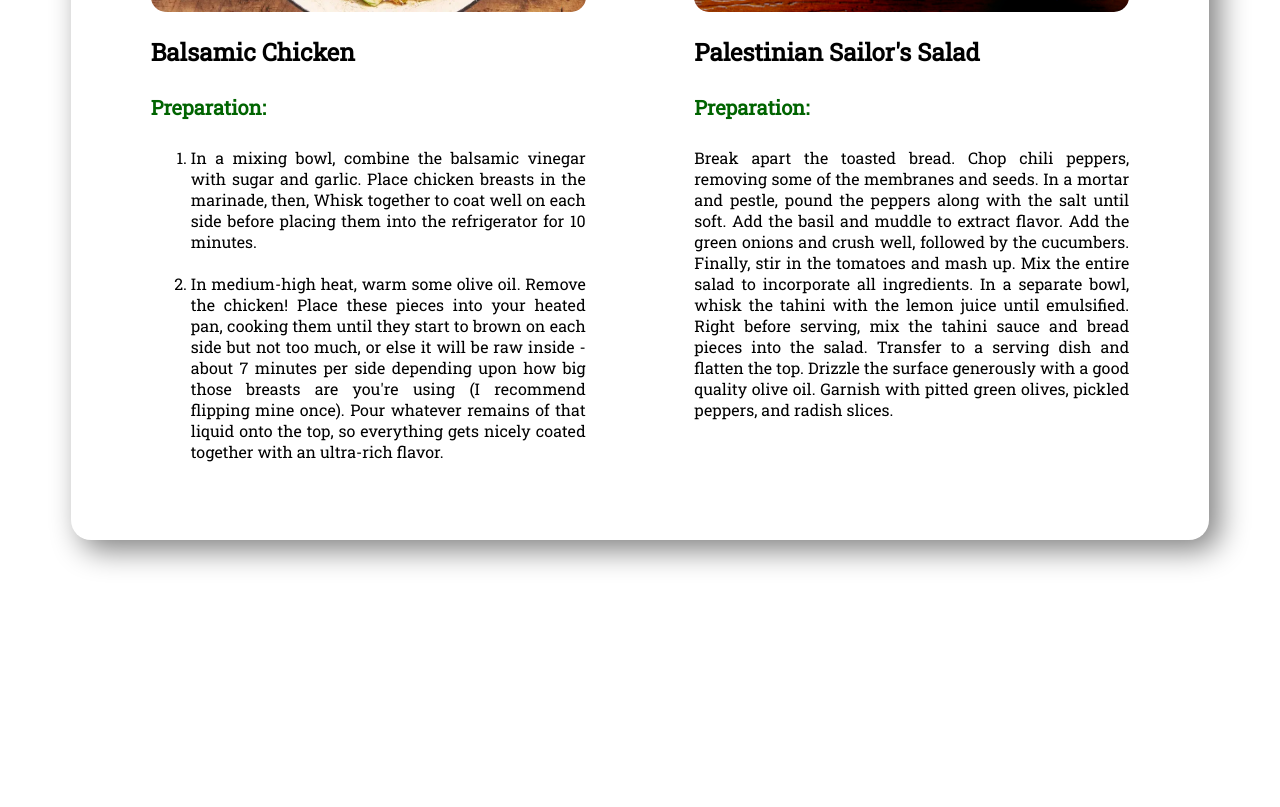
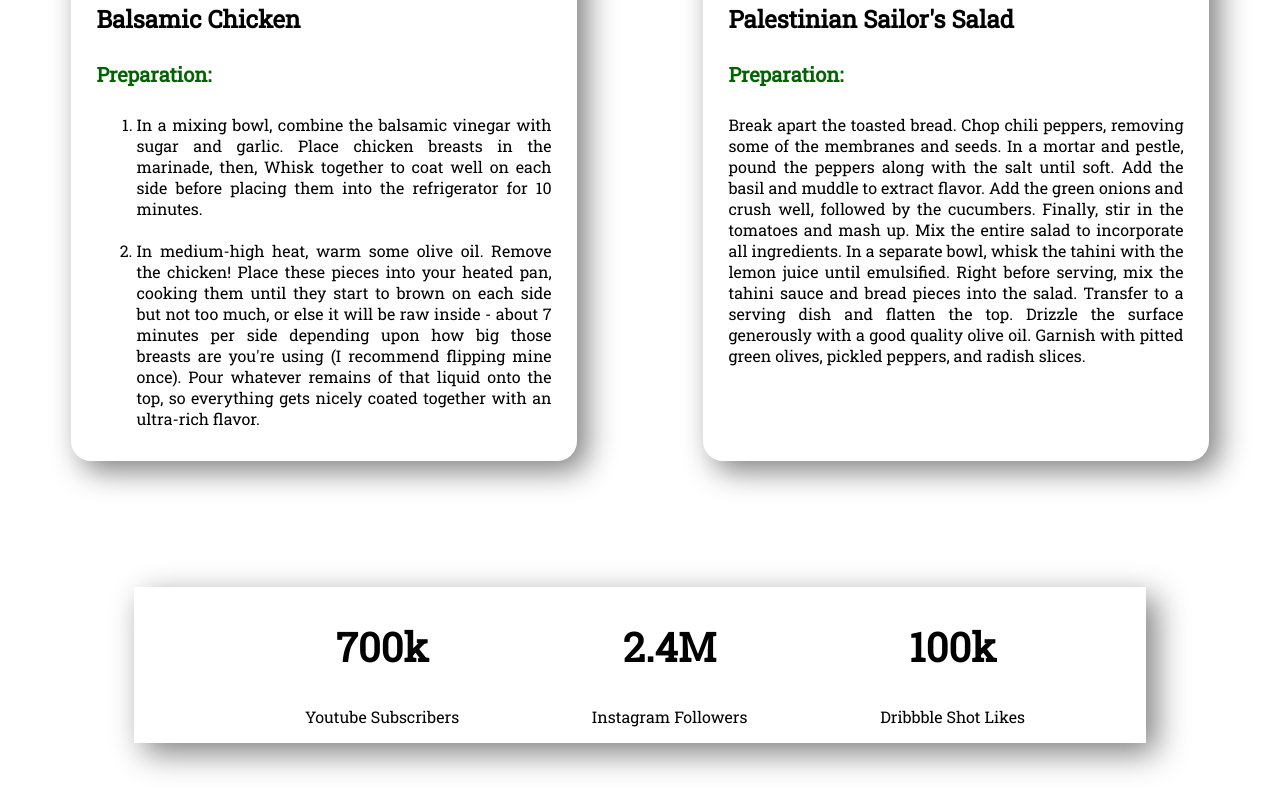
Before and after one commit to LaboneeAktar/practice-eat-healthy, a plain HTML site: page index.html in a window 1280 px wide. Shown: the part 1710-2517 px from the top of the page. Before the commit the page ends 2313 px from the top, so only its background shows below. Drawn offline with Linux system fonts and the light colour scheme.

Commit message:
third section add

```diff
--- a/index.html
+++ b/index.html
@@ -21,7 +21,7 @@
             <a class="order-food" href="https://www.youtube.com">Order Food</a>
         </div>
         <div class="half-width">
-            <img class="half-images" src="images/Aamir-Khan-1.jpg" alt="">
+            <img class="half-images" src="images/Aamir-Khan-1.png" alt="">
         </div>
     </section>
     <section class="myself flex-container">
@@ -50,8 +50,8 @@
                 almost like our own, shows some unique elements which make it special.</p>
         </div>
     </section>
-    <section class="flex-container food-box">
-        <div class="half-width">
+    <section class="flex-container">
+        <div class="food-box">
             <img class="recipie-image" src="images/food.png" alt="">
             <h2>Balsamic Chicken</h2>
             <h4>Preparation:</h4>
@@ -66,7 +66,7 @@
                     coated together with an ultra-rich flavor.</li>
             </ol>
         </div>
-        <div class="half-width">
+        <div class="food-box">
             <img class="recipie-image" src="images/salad.jpg" alt="">
             <h2>Palestinian Sailor's Salad</h2>
             <h4>Preparation:</h4>
@@ -77,7 +77,20 @@
                 with the lemon juice until emulsified. Right before serving, mix the tahini sauce and bread pieces into
                 the salad. Transfer to a serving dish and flatten the top. Drizzle the surface generously with a good
                 quality olive oil. Garnish with pitted green olives, pickled peppers, and radish slices.</p>
-
+        </div>
+    </section>
+    <section class="flex-container members">
+        <div class="likers">
+            <h1>700k</h1>
+            <p>Youtube Subscribers</p>
+        </div>
+        <div class="likers">
+            <h1>2.4M</h1>
+            <p>Instagram Followers</p>
+        </div>
+        <div class="likers">
+            <h1>100k</h1>
+            <p>Dribbble Shot Likes</p>
         </div>
     </section>
 </body>
--- a/style.css
+++ b/style.css
@@ -78,4 +78,18 @@ h4 {
     margin: 5%;
     padding: 2%;
     border-radius: 20px;
+    width: 50%;
 }
+
+.members {
+    margin-left: 10%;
+    margin-right: 10%;
+    box-shadow: 10px 10px 30px gray;
+    padding-left: 10%;
+    text-align: center;
+}
+
+.likers {
+    margin-left: 5%;
+    margin-right: 10%;
+}
```
Also changed, not shown: images/Aamir-Khan-1.png (added), images/lee-dong.png (added).
